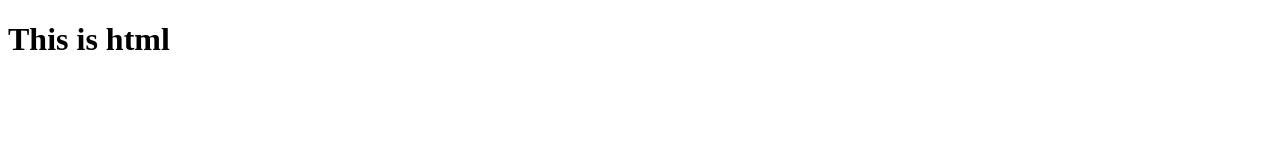
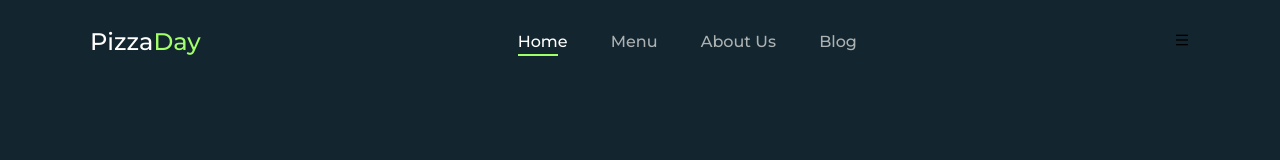
Before and after one commit to RupsanaAkter/rasturant-corner, a plain HTML site: page index.html in a window 1280 px wide. Drawn offline with nearby package versions, Linux system fonts and the light colour scheme.

Commit message:
added app.js style.css and index.html

```diff
--- /dev/null
+++ b/app.js
@@ -0,0 +1,73 @@
+// select elements
+
+const header = document.querySelector(".header");
+const nav = document.querySelector(".nav");
+const ul = document.querySelector(".nav__menu");
+
+// sticky navigation using Intersection observer api for better performance
+
+const navHeight = nav.getBoundingClientRect().height;
+
+const stickyNav = (entries) => {
+  const [entry] = entries;
+
+  if (!entry.isIntersecting) nav.classList.add("header__sticky");
+  else nav.classList.remove("header__sticky");
+};
+
+const headerObserver = new IntersectionObserver(stickyNav, {
+  root: null,
+  threshold: 0,
+  rootMargin: `${navHeight}px`,
+});
+
+headerObserver.observe(header);
+
+// page navigation scroll smoothly with event delegation
+const sections = document.querySelectorAll("section");
+
+ul.addEventListener("click", (e) => {
+  e.preventDefault();
+
+  if (e.target.classList.contains("nav__link")) {
+    const id = e.target.getAttribute("href");
+
+    document.querySelector(id).scrollIntoView({ behavior: "smooth" });
+    sections.forEach((section) => (section.style.paddingTop = "100px"));
+  }
+});
+
+// fading animation with better performance
+const allSections = document.querySelectorAll(".section");
+
+const fadingSection = (entries, observer) => {
+  const [entry] = entries;
+  if (!entry.isIntersecting) return;
+  entry.target.classList.remove("section__hidden");
+  observer.unobserve(entry.target);
+};
+
+const sectionObserver = new IntersectionObserver(fadingSection, {
+  root: null,
+  threshold: 0.12,
+});
+
+allSections.forEach((section) => {
+  sectionObserver.observe(section);
+  section.classList.add("section__hidden");
+});
+
+// mobile menu
+const mobileMenu = document.querySelector(".mobile__menu");
+const overlay = document.querySelector(".navigation");
+
+const showMenu = () => {
+  overlay.classList.add("show__menu");
+};
+
+const hideMenu = () => {
+  overlay.classList.remove("show__menu");
+};
+
+mobileMenu.addEventListener("click", showMenu);
+overlay.addEventListener("click", hideMenu);
--- a/index.html
+++ b/index.html
@@ -5,8 +5,50 @@
     <meta http-equiv="X-UA-Compatible" content="IE=edge">
     <meta name="viewport" content="width=device-width, initial-scale=1.0">
     <title>Restuarant Website</title>
+        <!-- remix icon cdn -->
+        <link
+        href="https://cdn.jsdelivr.net/npm/remixicon@2.5.0/fonts/remixicon.css"
+        rel="stylesheet"
+      />
+
+      <!-- custom css file  -->
+      <link rel="stylesheet" href="style.css" />
 </head>
 <body>
-    <h1>This is html</h1>
+      <!-- =========== header start ============ -->
+      <header class="header">
+        <nav class="nav">
+          <div class="container">
+            <div class="nav__wrapper">
+              <div class="logo">
+                <h1>Pizza<span class="highlight">Day</span></h1>
+              </div>
+
+              <div class="navigation">
+                <ul class="nav__menu">
+                  <li class="nav__item">
+                    <a href="#home" class="nav__link">Home</a>
+                  </li>
+                  <li class="nav__item">
+                    <a href="#menu" class="nav__link">Menu</a>
+                  </li>
+                  <li class="nav__item">
+                    <a href="#about" class="nav__link">About Us</a>
+                  </li>
+                  <li class="nav__item">
+                    <a href="#blog" class="nav__link">Blog</a>
+                  </li>
+                </ul>
+              </div>
+
+              <span class="mobile__menu"><i class="ri-menu-line"></i></span>
+            </div>
+          </div>
+        </nav>
+      </header>
+
+      <!-- =========== header end ============ -->
+     <!-- main js file -->
+     <script src="app.js"></script>
 </body>
 </html>
--- /dev/null
+++ b/style.css
@@ -0,0 +1,113 @@
+/* ======== google fonts ========= */
+@import url("https://fonts.googleapis.com/css2?family=Montserrat:wght@100;300;400;500;600;700&display=swap");
+
+/* ======== css variables ============ */
+:root {
+  --primary-color: #a1ff69;
+  --secondary-color: #13252f;
+  --heading-color: #fff;
+  --body-bg: #13252f;
+  --small-text-color: #acb2b2;
+  --font-name: "Montserrat", sans-serif;
+  --card-bg: #152833;
+}
+
+/* base style */
+* {
+  padding: 0;
+  margin: 0;
+  box-sizing: border-box;
+}
+
+body {
+  background: var(--body-bg);
+  font-family: var(--font-name);
+}
+
+a {
+  text-decoration: none;
+  color: unset;
+}
+
+ul {
+  list-style: none;
+}
+
+p {
+  color: var(--small-text-color);
+  font-size: 0.9rem;
+  line-height: 28px;
+}
+
+h1,
+h2,
+h3,
+h4 {
+  color: var(--heading-color);
+  font-weight: 500;
+}
+/* reuseable css */
+
+.container {
+    width: 1140px;
+    margin: auto;
+    padding: 0px 20px;
+  }
+
+  .highlight {
+    color: var(--primary-color);
+  }
+
+  section {
+    padding: 60px 0px;
+  }
+
+  /* ======= header style ========= */
+
+  .nav {
+    width: 100%;
+    height: 80px;
+    line-height: 80px;
+    z-index: 9999;
+  }
+
+  .nav__wrapper {
+    display: flex;
+    align-items: center;
+    justify-content: space-between;
+  }
+
+  .nav__menu {
+    display: flex;
+    align-items: center;
+    column-gap: 2.7rem;
+  }
+
+  .nav__link {
+    color: var(--small-text-color);
+    font-weight: 500;
+    cursor: pointer;
+    transition: 0.3s;
+  }
+
+  .nav__link:hover {
+    color: var(--primary-color);
+  }
+
+  .nav__item:nth-child(1) a {
+    color: #fff;
+    position: relative;
+    z-index: 9;
+  }
+
+  .nav__item:nth-child(1) a::before {
+    content: "";
+    width: 40px;
+    height: 2px;
+    background: var(--primary-color);
+    color: var(--primary-color);
+    position: absolute;
+    top: 120%;
+    left: 0;
+    z-index: 999;
+  }
```
